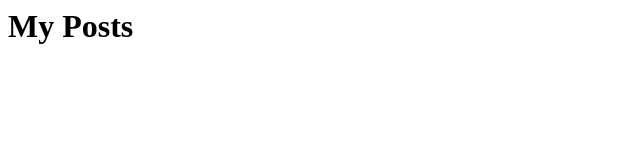
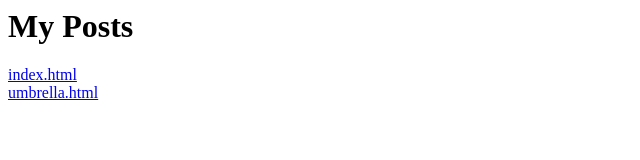
Before and after one commit to enjoythecode/blog, a plain HTML site: page dst/post_list.html in a window 1280 px wide. Shown: the whole page, without its empty margins (0-640 px from the left). Drawn offline with Linux system fonts and the light colour scheme.

Commit message:
fix post_list generation in ssg

```diff
--- a/dst/post_list.html
+++ b/dst/post_list.html
@@ -1,3 +1,4 @@
+<html>
 <h1>My Posts</h1>
-<a href="http://blog.enjoythecode.com/index.html"></a>
-<a href="http://blog.enjoythecode.com/umbrella.html"></a>
+<a href="http://blog.enjoythecode.com/index.html">index.html</a><br>
+<a href="http://blog.enjoythecode.com/umbrella.html">umbrella.html</a><br>
```
Also changed, not shown: 1 other file.
